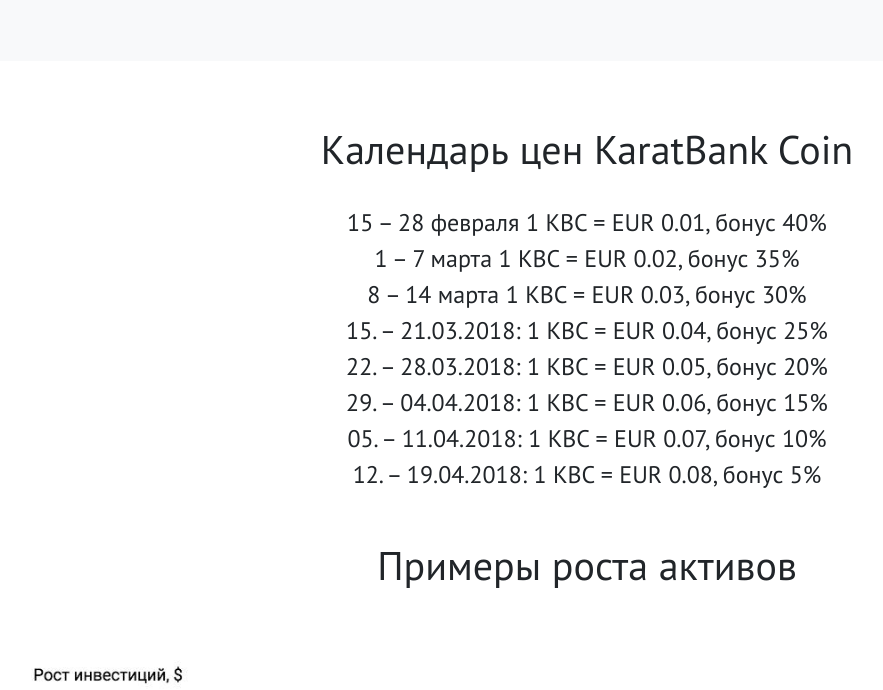
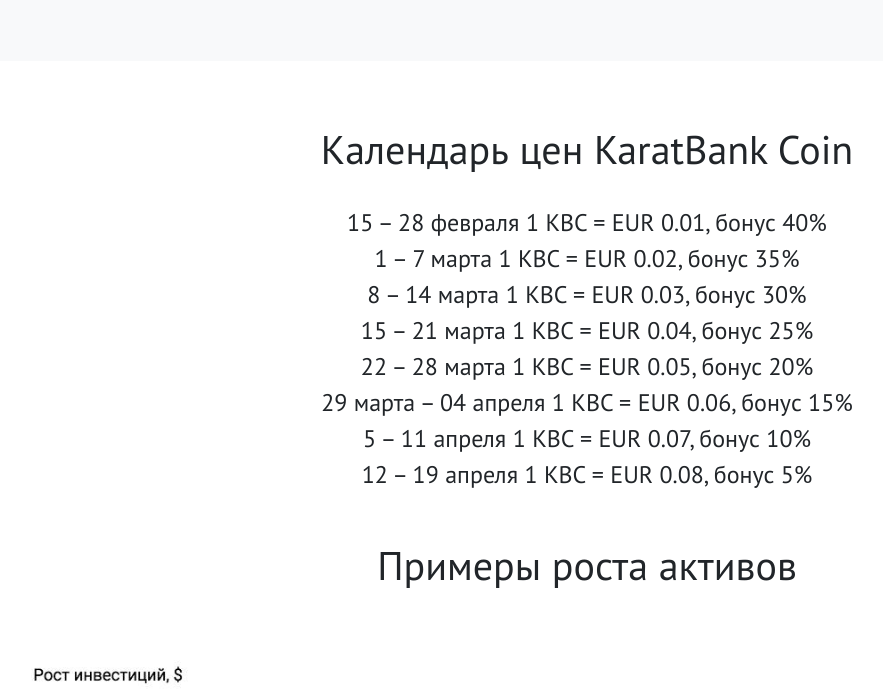
Before and after one commit to KaratBank/KaratBank, a plain HTML site: page index.html in a window 1280 px wide. Shown: the part 598-1288 px from the top of the page, without its empty margins (53-936 px from the left). Drawn offline with nearby package versions, Linux system fonts and the light colour scheme.

Commit message:
Update index.html

```diff
--- a/index.html
+++ b/index.html
@@ -57,11 +57,11 @@
                 15 – 28 февраля 1 KBC = EUR 0.01, бонус 40%<br>
                 1 – 7 марта 1 KBC = EUR 0.02, бонус 35%<br>
                 8 – 14 марта 1 KBC = EUR 0.03, бонус 30%<br>
-                15. – 21.03.2018: 1 KBC = EUR 0.04, бонус 25%<br>
-                22. – 28.03.2018: 1 KBC = EUR 0.05, бонус 20%<br>
-                29. – 04.04.2018: 1 KBC = EUR 0.06, бонус 15%<br>
-                05. – 11.04.2018: 1 KBC = EUR 0.07, бонус 10%<br>
-                12. – 19.04.2018: 1 KBC = EUR 0.08, бонус 5%<br>
+                15 – 21 марта 1 KBC = EUR 0.04, бонус 25%<br>
+                22 – 28 марта 1 KBC = EUR 0.05, бонус 20%<br>
+                29 марта – 04 апреля 1 KBC = EUR 0.06, бонус 15%<br>
+                5 – 11 апреля 1 KBC = EUR 0.07, бонус 10%<br>
+                12 – 19 апреля 1 KBC = EUR 0.08, бонус 5%<br>
             </p>
         </div>
             <h1>Примеры роста активов</h1>
```
